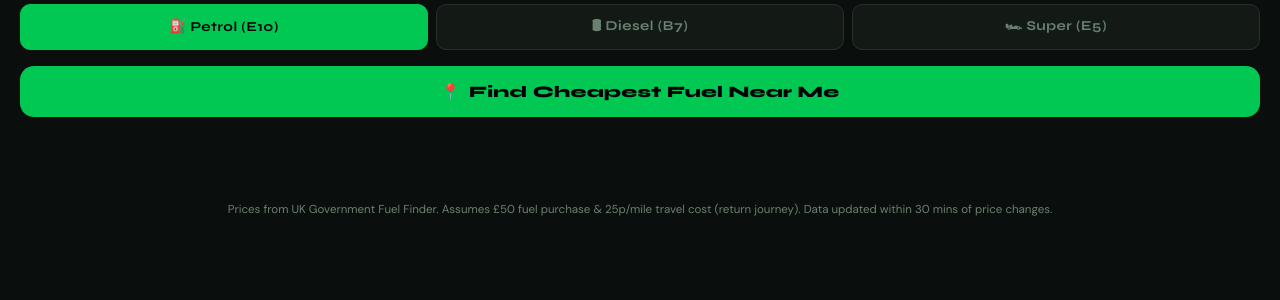
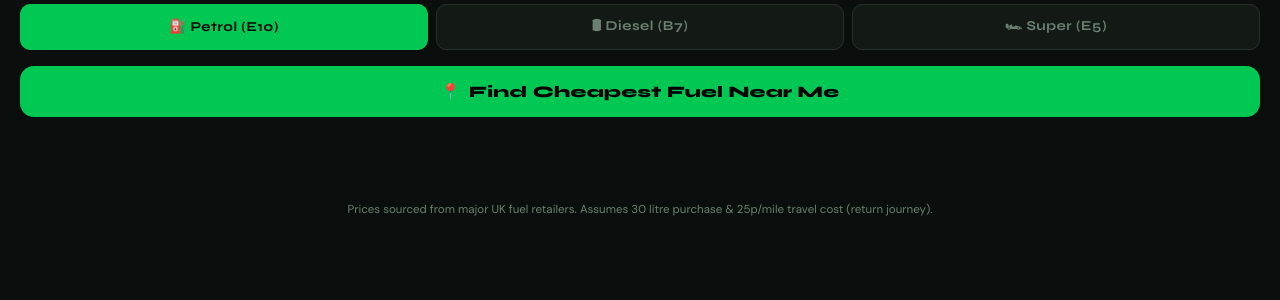
Before and after one commit to darrensscates-netizen/fuel-saver, a Flask app: page / in a window 1280 px wide. Shown: the part 156-456 px from the top of the page. Run offline with Flask 3, Linux system fonts and the light colour scheme.

Commit message:
Add files via upload

```diff
--- a/templates/index.html
+++ b/templates/index.html
@@ -354,7 +354,7 @@
   <div class="results" id="results"></div>
 
   <div class="disclaimer">
-    Prices from UK Government Fuel Finder. Assumes £50 fuel purchase &amp; 25p/mile travel cost (return journey). Data updated within 30 mins of price changes.
+    Prices sourced from major UK fuel retailers. Assumes 30 litre purchase &amp; 25p/mile travel cost (return journey).
   </div>
 
   <script>
@@ -472,12 +472,12 @@
                 <div class="stat-label">Total cost</div>
               </div>
               <div class="stat">
+                <div class="stat-value">£${s.fuel_cost.toFixed(2)}</div>
+                <div class="stat-label">30 litres</div>
+              </div>
+              <div class="stat">
                 <div class="stat-value">£${s.travel_cost.toFixed(2)}</div>
                 <div class="stat-label">Travel cost</div>
-              </div>
-              <div class="stat">
-                <div class="stat-value">${(50 / (s.price_pence / 100)).toFixed(1)}L</div>
-                <div class="stat-label">For £50</div>
               </div>
             </div>
             <a class="nav-btn" href="${mapsUrl}" target="_blank" rel="noopener">
```
